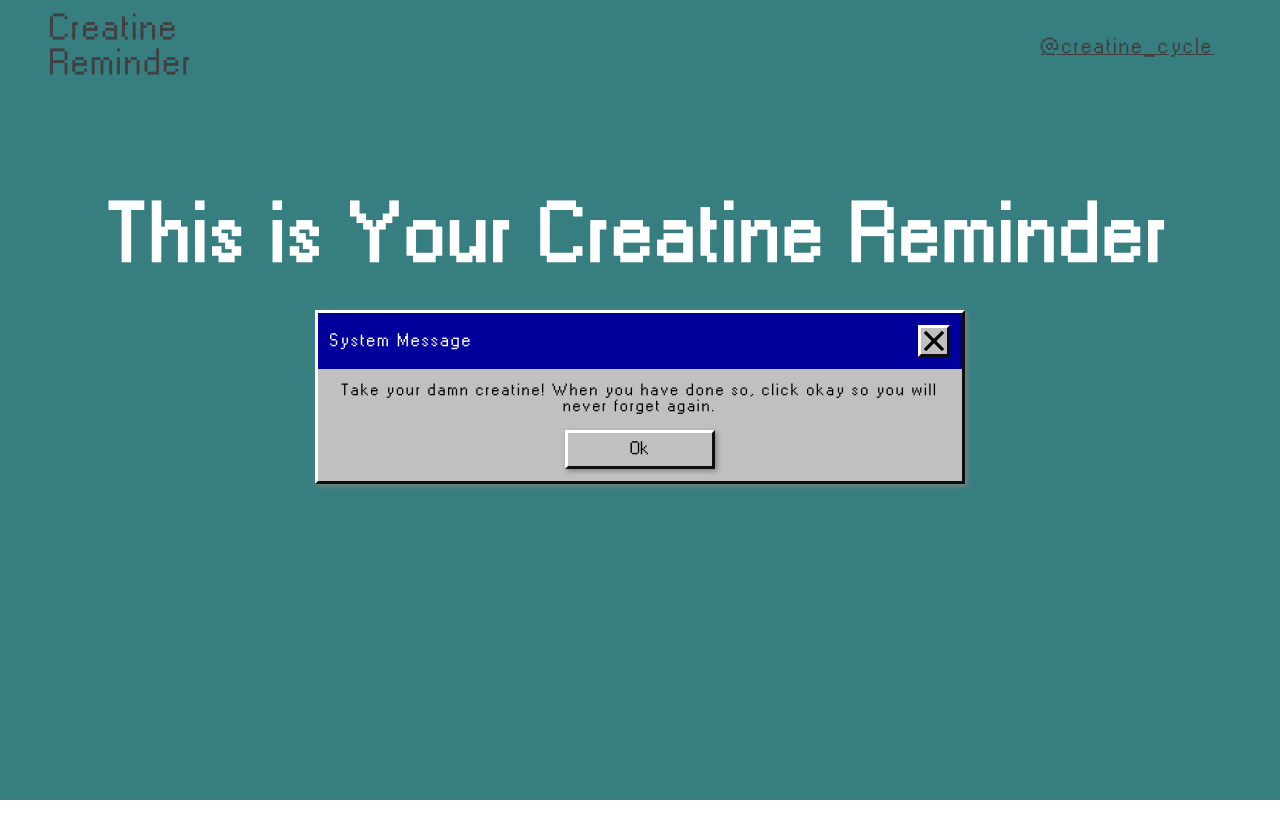
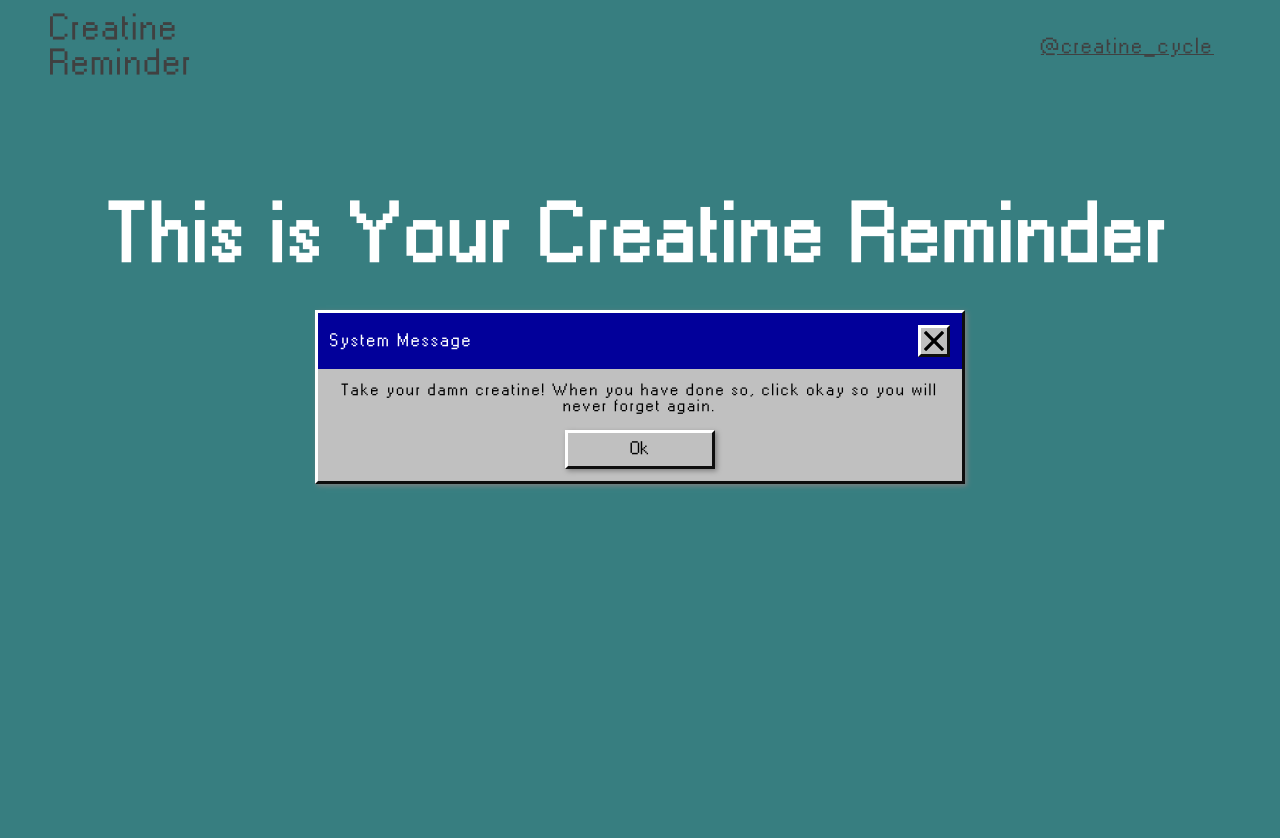
Before and after one commit to jantarktic/CreatineReminder, a React (Vite) app: page / in a window 1280 px wide. Shown: the top 838 px of the page. Before the commit the page ends 800 px from the top, so only its background shows below. Built offline with nearby package versions, Linux system fonts and the light colour scheme.

Commit message:
fixed section styling

```diff
--- a/src/App.jsx
+++ b/src/App.jsx
@@ -5,7 +5,7 @@ import Window from "./components/Window/Window";
 
 export default function App() {
   return (
-    <Section $smPadding="70px 0 0 0">
+    <Section>
       <GlobalStyle />
       <GlobalFonts />
       <Navbar />
@@ -15,6 +15,6 @@ export default function App() {
         </MainHeading>
         <Window />
       </Container>
-    </Section>
+    </ Section>
   )
 }
--- a/src/globalStyles.js
+++ b/src/globalStyles.js
@@ -11,7 +11,7 @@ const GlobalStyle = createGlobalStyle`
 
 export const Container = styled.div`
   width: 100%;
-  height: 100%;
+  height: 100vh;
   max-width: 1300px;
   margin-right: auto;
   margin-left: auto;
@@ -32,7 +32,7 @@ export const Section = styled.section`
   width: ${(props) => props.$width || "auto"};
   min-width: ${(props) => props.$minWidth || "auto"};
   max-width: ${(props) => props.$maxWidth || "auto"};
-  height: 100vh;
+  height: "100%";
   max-height: ${(props) => props.$maxHeight || "auto"};
   min-height: ${(props) => props.$minHeight || "auto"};
   @media screen and (max-width: 768px) {
```
